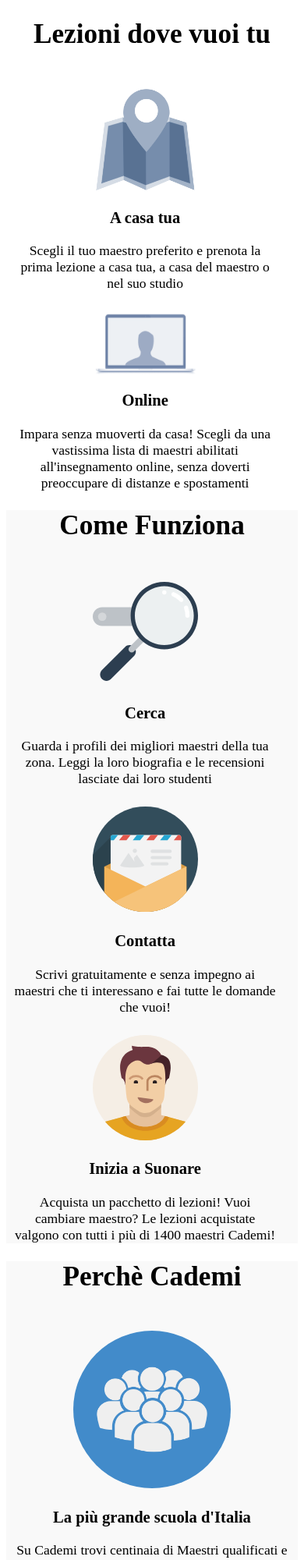
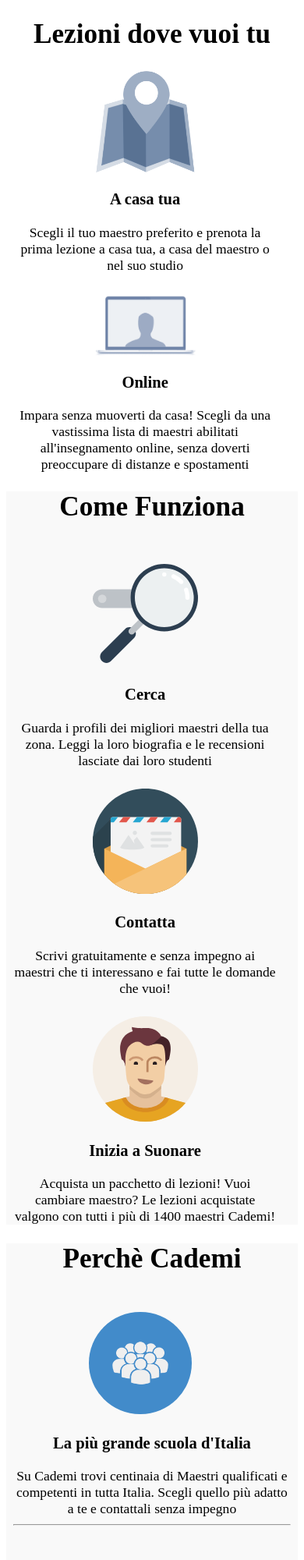
Before and after one commit to agrossano/html-css-resp-wannabe, a plain HTML site: page index.html in a window 390 px wide. Shown: the top 2000 px of the page at 78% size. Drawn offline with Linux system fonts and the light colour scheme.

Commit message:
Aggiunta altra media query

```diff
--- a/mediaqueries.css
+++ b/mediaqueries.css
@@ -19,6 +19,7 @@
 
   #lezioni .row > .left, #lezioni .row > .right{
     width: 95%;
+    float: none;
   }
 
   #steps .row > .left,
@@ -34,3 +35,37 @@
 
 
 }
+
+/* media query screen > 420p < 768 */
+@media only screen and (max-width: 768px) {
+  .row {
+    width: 95%;
+    margin-top: 0px;
+  }
+
+  #lezioni .row > .left, #lezioni .row > .right{
+    width: 95%;
+    float: none;
+  }
+
+  #why .row > .first,
+  #why .row > .second,
+  #why .row > .third {
+    float: none;
+    width: 100%;
+  }
+
+  #why .row > .first img,
+  #why .row > .second img,
+  #why .row > .third img {
+    margin-right: 30px;
+    width: 20%;
+    height: auto;
+  }
+
+  #steps .row > .left,
+  #steps .row > .central,
+  #steps .row > .right{
+    width: 95%;
+    float: none;
+  }
```
